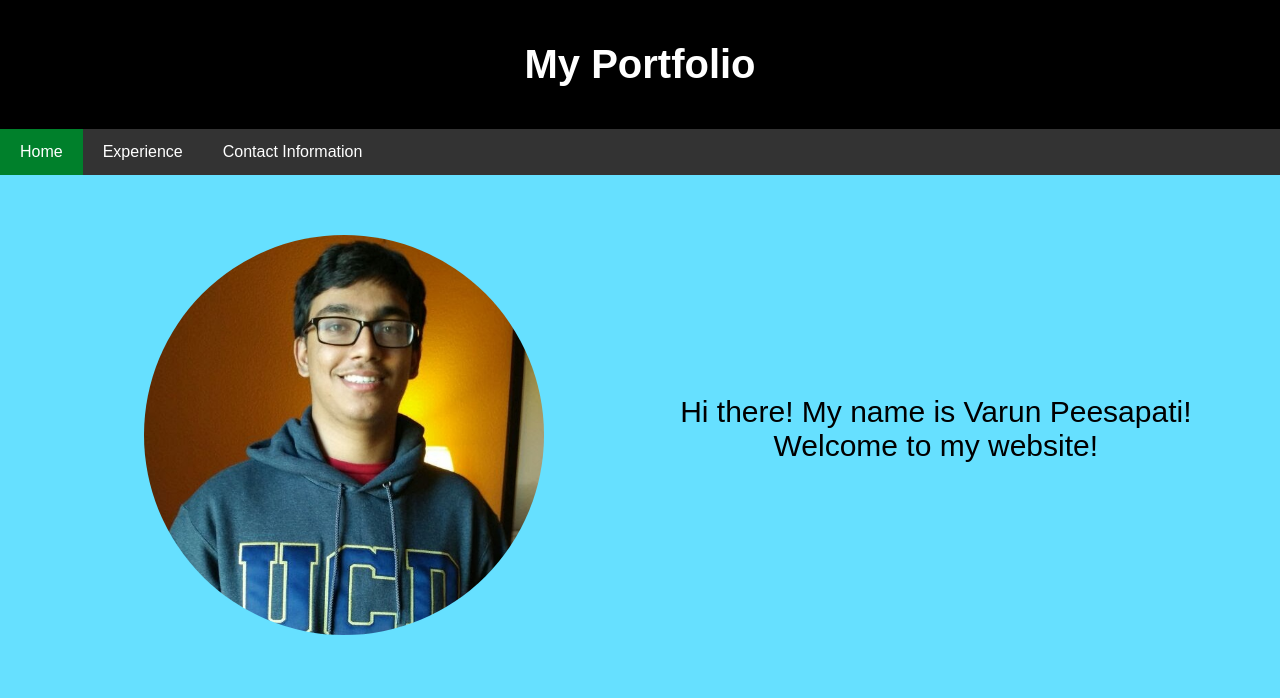
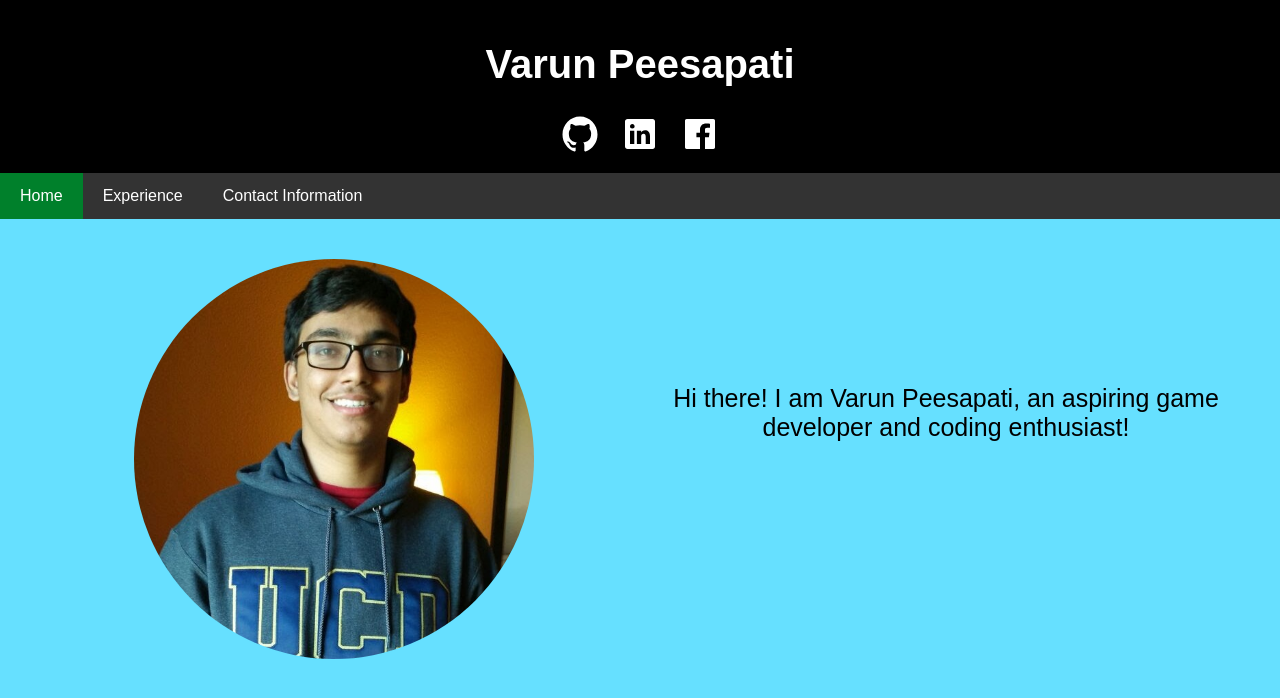
Before and after one commit to vpeesapa/vpeesapa.github.io, a React (Create React App) app: page /#/ in a window 1280 px wide. Shown: the top 698 px of the page. Built offline with nearby package versions, Linux system fonts and the light colour scheme.

Commit message:
Added icons to the main page

```diff
--- a/package.json
+++ b/package.json
@@ -9,6 +9,7 @@
     "@testing-library/user-event": "^7.1.2",
     "react": "^16.13.1",
     "react-dom": "^16.13.1",
+    "react-icons": "^3.9.0",
     "react-router-dom": "^5.1.2",
     "react-scripts": "3.4.1"
   },
--- a/src/App.css
+++ b/src/App.css
@@ -43,7 +43,7 @@ body {
 }
 
 .about-container {
-	padding: 60px;
+	padding: 40px;
 }
 
 .image-container {
@@ -61,11 +61,11 @@ body {
 	float: right;
 	text-align: center;
 	width: 49%;
-	padding-top: 130px;
+	padding-top: 100px;
 }
 
 .intro-container p {
-	font-size: 30px;
+	font-size: 25px;
 }
 
 .contact-container {
@@ -73,19 +73,8 @@ body {
 	font-size: 30px;
 }
 
-.buttons-container {
-	padding-top: 30px;
-	text-align: center;
+.social-links {
+	padding: 0px 10px;
+	word-wrap: normal;
+	display: inline-block;
 }
-
-.button {
-	background-color: black;
-	border-radius: 100px;
-	border: none;
-	color: white;
-	padding: 20px 34px;
-	text-align: center;
-	text-decoration: none;
-	font-size: 20px;
-	margin: 4px 2px;
-}
--- a/src/App.js
+++ b/src/App.js
@@ -1,5 +1,6 @@
 import React from 'react';
 import { Route,NavLink,HashRouter } from 'react-router-dom';
+import { IoLogoGithub,IoLogoLinkedin,IoLogoFacebook } from "react-icons/io";
 import './App.css';
 import Home from './Home';
 import Experience from './Experience';
@@ -11,7 +12,10 @@ class App extends React.Component {
 			<HashRouter>
 				<div>
 					<div className="header">
-						<h1>My Portfolio</h1>
+						<h1>Varun Peesapati</h1>
+						<a className="social-links" href="https://github.com/vpeesapa"><IoLogoGithub size={40} color="white" /></a>
+						<a className="social-links" href="https://linkedin.com/in/vpeesapati"><IoLogoLinkedin size={40} color="white" /></a>
+						<a className="social-links" href="https://www.facebook.com/varun.peesapati"><IoLogoFacebook size={40} color="white" /></a>
 					</div>
 					<div className="navbar">
 						<NavLink exact to="/">Home</NavLink>
--- a/src/Contact.js
+++ b/src/Contact.js
@@ -7,11 +7,6 @@ class Contact extends React.Component {
 			<div className="contact-container">
 				<p>Email Address: peesapativarun99@gmail.com</p>
 				<a href={Resume}>Downloadable Resume</a><br/>
-				<div className="buttons-container">
-					<a href="https://github.com/vpeesapa" className="button">GitHub</a>
-					<a href="https://linkedin.com/in/vpeesapati" className="button">LinkedIn</a>
-					<a href="https://www.facebook.com/varun.peesapati" className="button">Facebook</a>
-				</div>
 			</div>
 		);
 	}
--- a/src/Home.js
+++ b/src/Home.js
@@ -9,7 +9,7 @@ class Home extends React.Component {
 					<img alt="my pic" src={portfolioImg}/>
 				</div>
 				<div className="intro-container">
-					<p>Hi there! My name is Varun Peesapati! Welcome to my website!</p>
+					<p>Hi there! I am Varun Peesapati, an aspiring game developer and coding enthusiast!</p>
 				</div>
 			</div>
 		);
```
Also changed, not shown: 4 other files (tests, documents, lock files or other folders).
